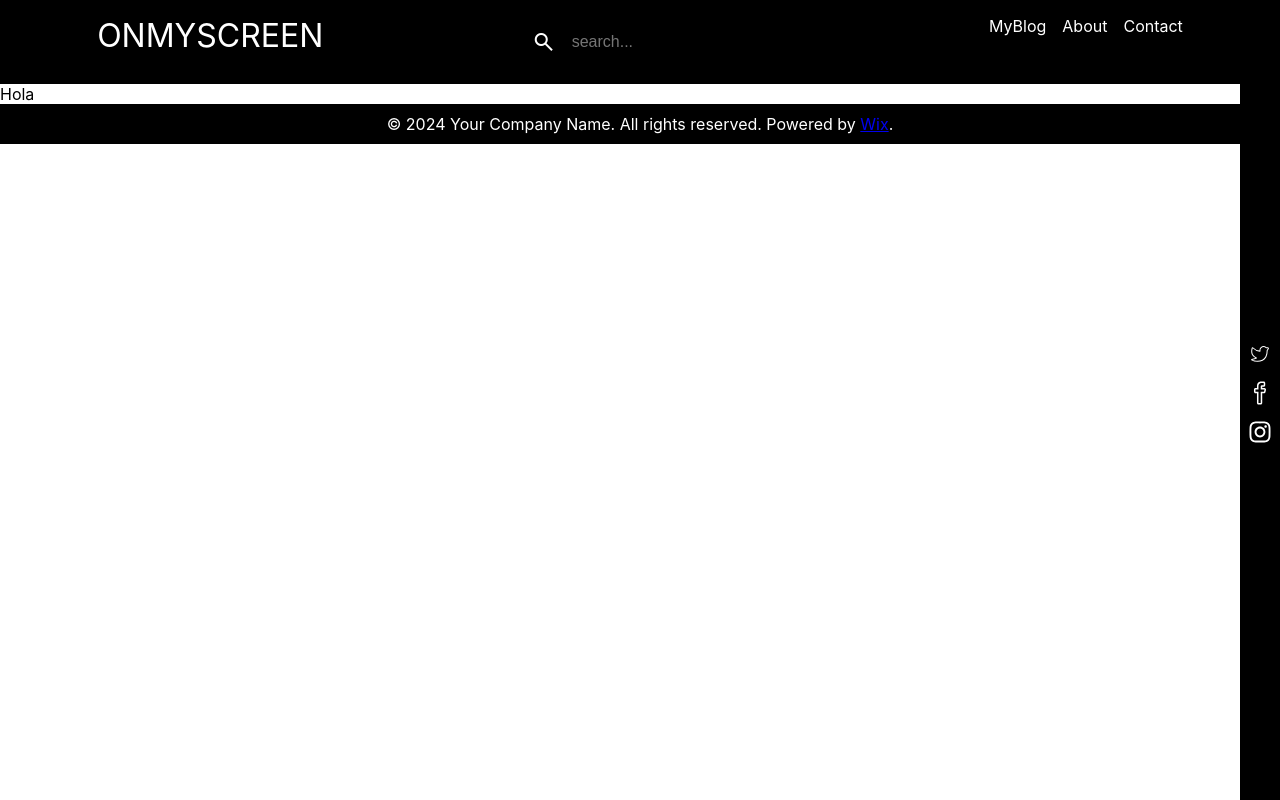
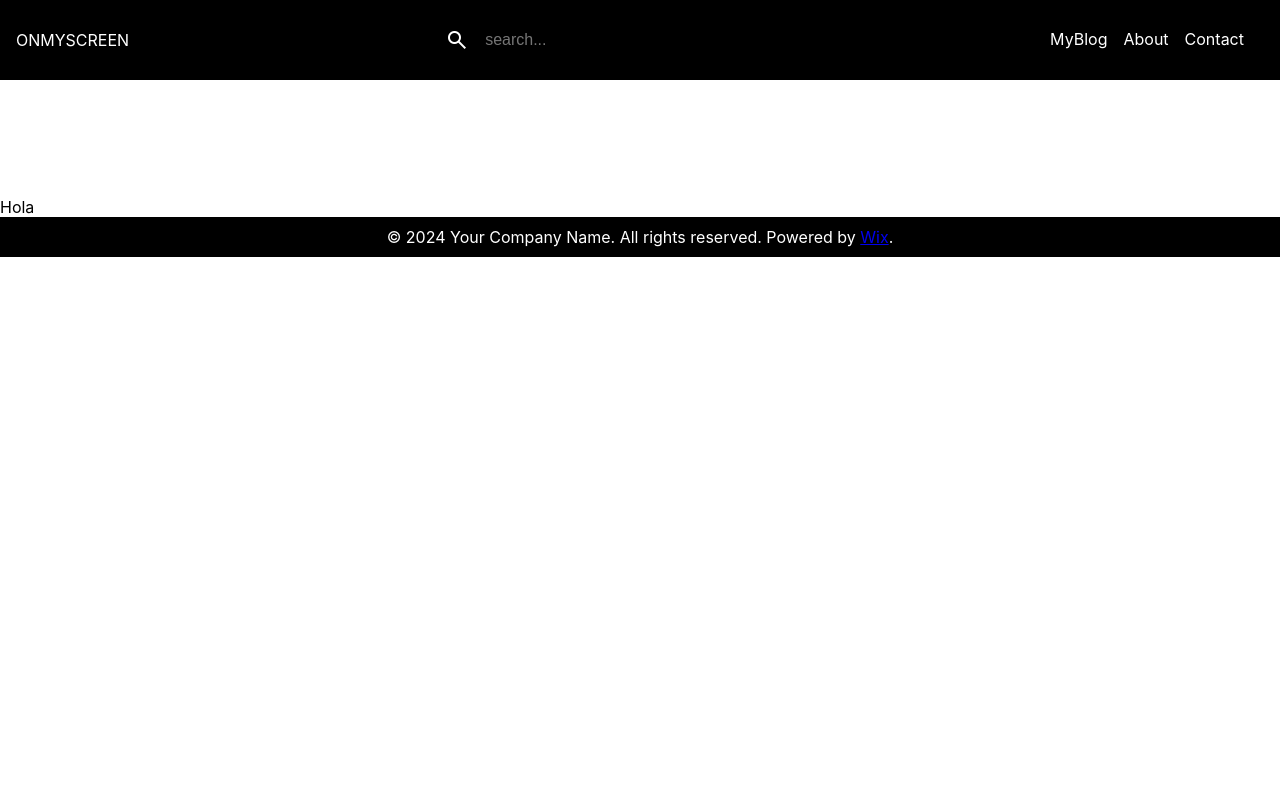
Before and after one commit to vishakhabhardwaj-tmpl/blog-website, a React (Create React App) app: page / in a window 1280 px wide. Built offline with nearby package versions, Linux system fonts and the light colour scheme.

Commit message:
Aligning navbar

```diff
--- a/src/App.js
+++ b/src/App.js
@@ -1,13 +1,12 @@
-import PageRouter from "./Routing/PageRouter";
-//import Layout from "./components/Layout/Layout";
+import React from 'react'
+import PageRouter from './Routing/PageRouter'
 
-function App() {
+const App = () => {
   return (
-
-<>
-   <PageRouter/>
-   </>
-  );
+    <div>
+      <PageRouter/>
+    </div>
+  )
 }
 
-export default App;
+export default App
--- a/src/components/Navbar/Navbar.js
+++ b/src/components/Navbar/Navbar.js
@@ -1,29 +1,41 @@
-import About from "../../pages/About";
+import {FaBars, FaTimes} from "react-icons/fa";
+import{ useRef } from "react";
 import '../Navbar/navbar.css'
-export default function Navbar(){
-    return <nav className='nav'>
-      <a href="/" className= "site-title">ONMYSCREEN</a>
+function Navbar(){
+  const navRef = useRef();
 
-        <div class="search">
+  const showNavbar = () =>{
+    navRef.current.classList.toggle("responsive_nav")
+  }
+    return (
+    <nav nav className='nav'>
+      <a href="/" className= "site-title">ONMYSCREEN</a>    <div div class="search">
         <span class="search-icon material-symbols-outlined">
               search
         </span>
         <input class="search-input" type="search" placeholder="search..."/>
-
-        </div>
-
-     <ul>
-        <li>
-          <a href="/MyBlog">MyBlog</a>
+         </div>
+      <div ref ={navRef}>
 
 
-        </li>
-        <li>
-          <a href="/About">About</a>
-        </li>
-        <li>
-          <a href="/Contact">Contact</a>
-        </li>
-      </ul>
-    </nav>
+
+          <div><ul> <li><a href="/">MyBlog</a></li>
+            <li><a href="/About">About</a></li>
+            <li><a href="/Contact">Contact</a></li>
+            </ul>
+
+      <button className="nav-btn nav-close-btn" onClick={showNavbar}>
+        <FaTimes/>
+      </button>
+      </div>
+      <button className="nav-btn" onClick={showNavbar}>
+        <FaBars/>
+      </button>
+
+
+
+      </div>
+      </nav>
+    );
 }
+export default Navbar;
--- a/src/components/Navbar/navbar.css
+++ b/src/components/Navbar/navbar.css
@@ -2,29 +2,37 @@
 .nav{
     background-color: black;
     color: white;
-    display: flex;
-    justify-content: space-around;
-    align-items: stretch;
+    display: center;
+    justify-content: space-between;
+    align-items: center;
     gap: 2rem;
-    padding: 1rem;
+    height: 80px;
+    padding:0 1rem;
 }
 .nav ul{
-    padding: 0;
+    padding-top: 50px;
+    padding-right: 20px;
     margin: 0;
     list-style: none;
     display: flex;
+    justify-content: center;
+    align-items: center;
     gap: 1rem;
 }
 .nav a{
     color: inherit;
     text-decoration: none;
+    align-items: center;
+
 }
 
 .site-title{
-    font-size: 2rem;
+    font-size: 1rem;
 }
 .nav li.active{
     background-color: black;
+    align-items: center;
+    justify-self: center;
 }
 .nav li:hover{
     color:red;
@@ -47,3 +55,50 @@
     border: none;
     background: black;
 }
+nav{
+    display: flex;
+    justify-content: space-between;
+    align-items: center;
+}
+ .nav-btn{
+    padding: 5px;
+    cursor: pointer;
+    background: white;
+    border: none;
+    outline: none;
+    visibility: hidden;
+    opacity: 0;
+}
+
+@media only screen and (width <  450px){
+    nav .nav-btn{
+        visibility: visible;
+        opacity: 1;
+    }
+
+    nav nav{
+        position: fixed;
+        top: 0;
+        left: 0;
+        height: 100%;
+        width: 100%;
+        display: flex;
+        flex-direction: column;
+        align-items: center;
+        justify-content: center;
+        gap: 1.5rem;
+        background-color:black;
+        transition: 1s;
+        transform: translateY(-100vh);
+    }
+    nav .responsive_nav{
+        transform: none;
+    }
+    nav .nav-close-btn{
+        position: absolute;
+        top:2rem;
+        right:2rem;
+
+    }
+
+}
--- a/src/components/StickySideBar/RightSidebar.css
+++ b/src/components/StickySideBar/RightSidebar.css
@@ -1,7 +1,7 @@
 /* RightSidebar.css */
 /*@import '@fortawesome/fontawesome-free/css/all.css';*/
 
-.right-sidebar {
+/*.right-sidebar {
     position: fixed;
     top: 0;
     right: 0;
@@ -9,10 +9,10 @@
     width: 40px;
     background-color: black;
     display: flex;
-    flex-direction: column;
+    flex-direction:column;
     align-items: center;
     justify-content: center;
-  }
+  }*/
 
   .social-media-link {
     margin-bottom: 15px;
@@ -25,8 +25,10 @@
     display: flex;
     align-items: center;
   }
-
-  /* Adjust the size and spacing as needed */
   .social-media-link i {
     margin-right: 10px;
+    display: flex;
+    flex-direction:column;
+    align-items: center;
+    justify-content: center;
   }
```
Also changed, not shown: src/styles.css (line endings or trailing spaces).
